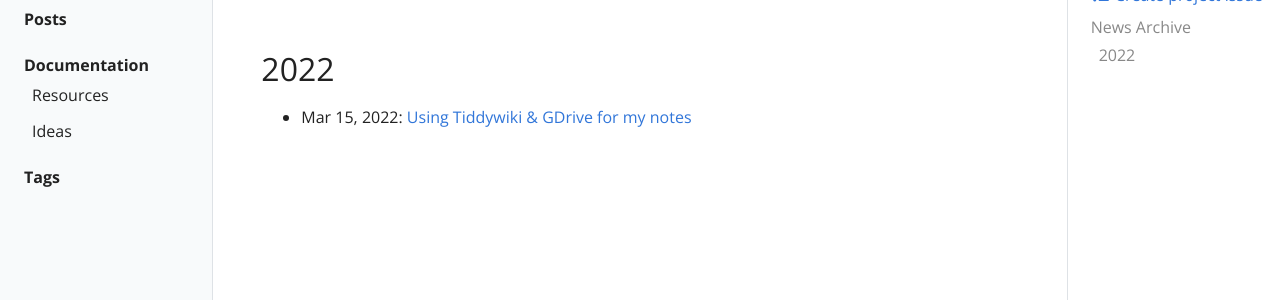
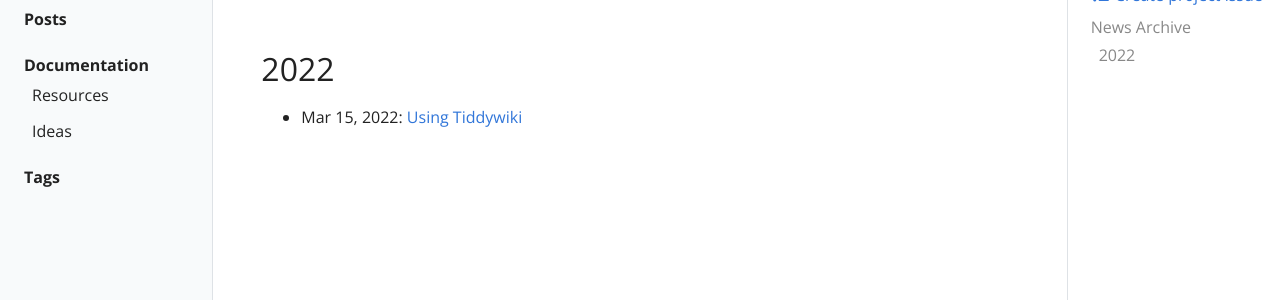
Before and after one commit to mccurcio/mccurcio.github.io, a Jekyll site: the page built from pages/archive.md, in a window 1280 px wide and 900 px high. Shown: the part 181-481 px from the top of the window. Built offline with Jekyll 4.4.1, drawn with Linux system fonts in a browser that asks for light colours; some of the changed lines change nothing that is shown.

Commit message:
Minor TW post changes

```diff
--- a/_posts/2022-03-15-tiddlywiki.md
+++ b/_posts/2022-03-15-tiddlywiki.md
@@ -1,5 +1,5 @@
 ---
-title:  "Using Tiddywiki & GDrive for my notes"
+title:  "Using Tiddywiki"
 date:   2022-03-15 14:00:00
 tags: note
 ---
@@ -47,11 +47,11 @@ I will admit that this software has not cured me of keeping notes, pictures, etc
 
 ![](/assets/img/empty.tw.png)
 
-## Step 2 - Open TW
+## Step 2 - Open Your Tiddlywiki
 
 Once downloaded,
 
-- Click the **TW** to open it in your browser.
+- Click the **empty.html** file to open it in your browser.
 
 - **'GettingStarted'** is the *Title configuration page*
 
@@ -59,16 +59,14 @@ Once downloaded,
 ![](/assets/img/GettingStarted-titles.png)
 
 - Add your **Title** & **Subtitle**.
-
     - Both show on the top-right-hand side.
-
+</br>
  - Close the tiddler by using the **X**.
-
  - Then **Save** By pressing the RED circled-checkmark.
 
 ## Step #3 - Write a Note
 
-Change the titles then you can *start writing immediately*.
+Change the titles and you can *start writing immediately*.
 
 - Press the **Grey Plus Sign** below your titles, to OPEN your first note ([Tiddler](https://tiddlywiki.com/static/Tiddlers.html)).
 
```
